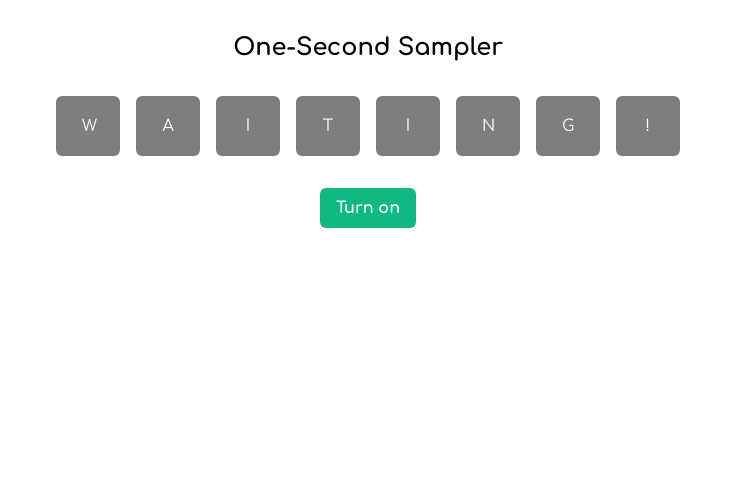
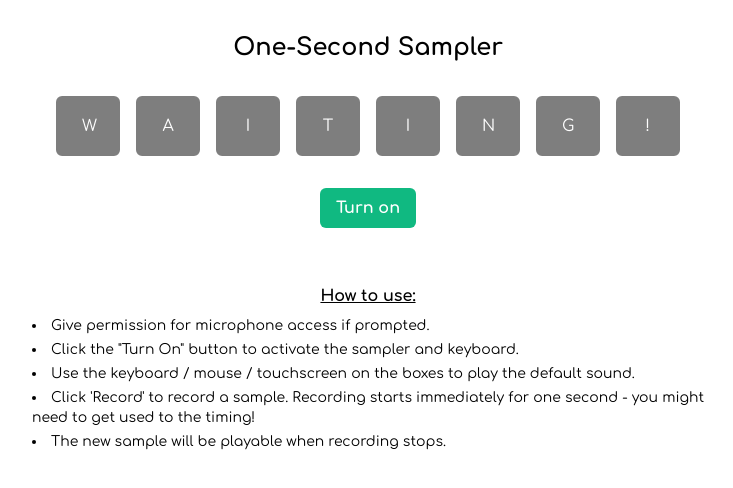
Before and after one commit to HundredPercentCoverage/sampler, a React (Vite) app: page / in a window 1280 px wide. Shown: the top 488 px of the page, without its empty margins (272-1005 px from the left). Built offline with nearby package versions, Linux system fonts and the light colour scheme.

Commit message:
Clean up and add help

```diff
--- a/src/App.tsx
+++ b/src/App.tsx
@@ -135,11 +135,11 @@ function App() {
   }, []);
 
   return (
-    <div className="max-w-screen-xl mx-auto py-8">
+    <main className="max-w-screen-xl py-8 mx-auto">
       <div className="flex flex-row justify-center pb-8">
         <h1 className="text-2xl font-bold">One-Second Sampler</h1>
       </div>
-      <div className="flex flex-row flex-wrap items-center justify-center space-x-4 pb-8">
+      <div className="flex flex-row flex-wrap items-center justify-center gap-4 pb-8">
         {notes.map((noteItem, index) => (
           <button
             className={`border-2 border-black rounded-md py-4 px-6 w-16 disabled:cursor-not-allowed disabled:opacity-50 ${(pressedKeys.includes(noteItem.key) || !samplesLoaded) && 'bg-black text-white'}`}
@@ -154,10 +154,10 @@ function App() {
           </button>
         ))}
       </div>
-      <div className="flex flex-row justify-center items-center">
+      <div className="flex flex-row items-center justify-center mb-12">
         {audioIsOn ? (
           <button
-            className="py-2 px-4 bg-red-700 text-white font-bold disabled:bg-red-300 disabled:cursor-not-allowed rounded-md"
+            className="px-4 py-2 font-bold text-white bg-red-700 rounded-md disabled:bg-red-300 disabled:cursor-not-allowed"
             onClick={handleRecordClick}
             disabled={isRecording}
           >
@@ -165,14 +165,26 @@ function App() {
           </button>
         ) : (
           <button
-            className="py-2 px-4 bg-green-500 text-white font-bold hover:opacity-50 focus:opacity-50 rounded-md"
+            className="px-4 py-2 font-bold text-white bg-green-500 rounded-md hover:opacity-50 focus:opacity-50"
             onClick={turnOnAudioClick}
           >
             Turn on
           </button>
         )}
       </div>
-    </div>
+      <div className="flex justify-center px-4">
+        <div className="flex flex-col items-center max-w-2xl">
+          <h2 className="my-2 font-bold underline">How to use:</h2>
+          <ul className="space-y-1 text-sm list-disc list-inside">
+            <li>Give permission for microphone access if prompted.</li>
+            <li>Click the "Turn On" button to activate the sampler and keyboard.</li>
+            <li>Use the keyboard / mouse / touchscreen on the boxes to play the default sound.</li>
+            <li>Click 'Record' to record a sample. Recording starts immediately for one second - you might need to get used to the timing!</li>
+            <li>The new sample will be playable when recording stops.</li>
+          </ul>
+        </div>
+      </div>
+    </main>
   )
 }
 
```
